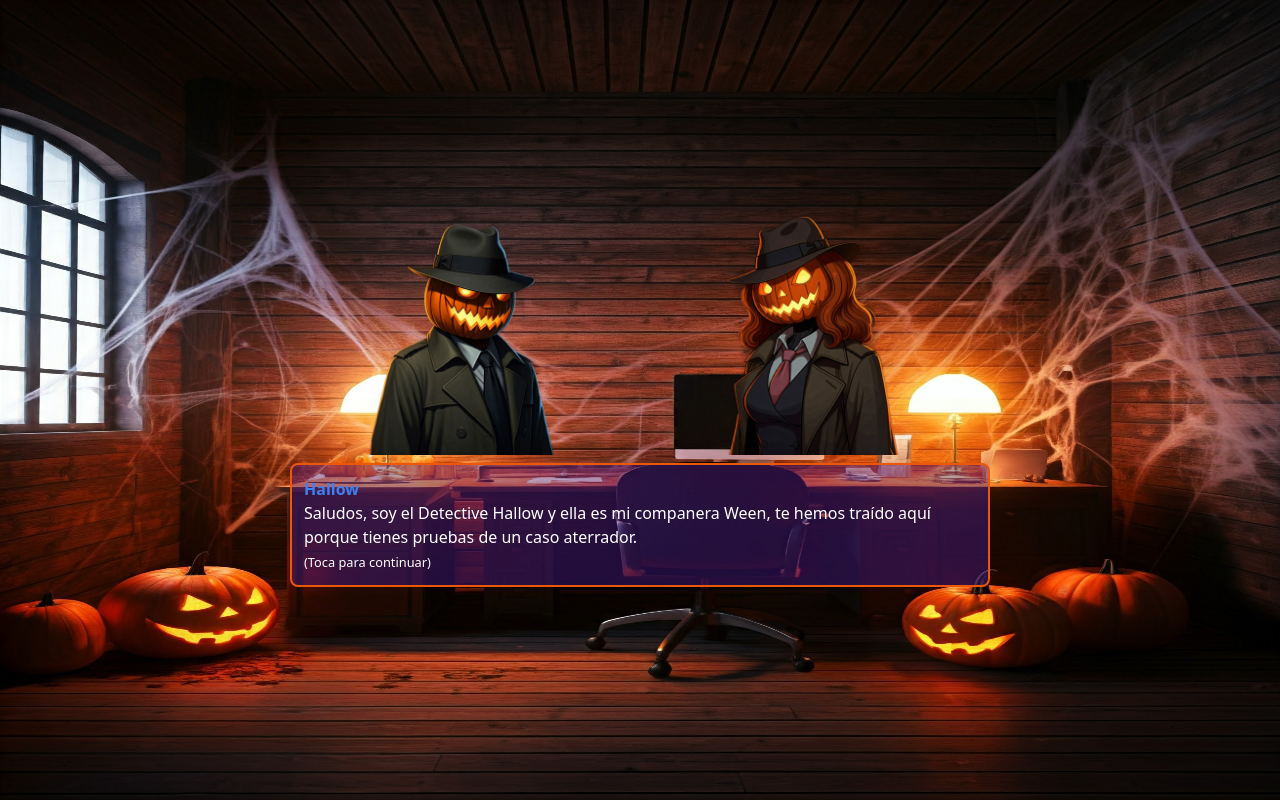
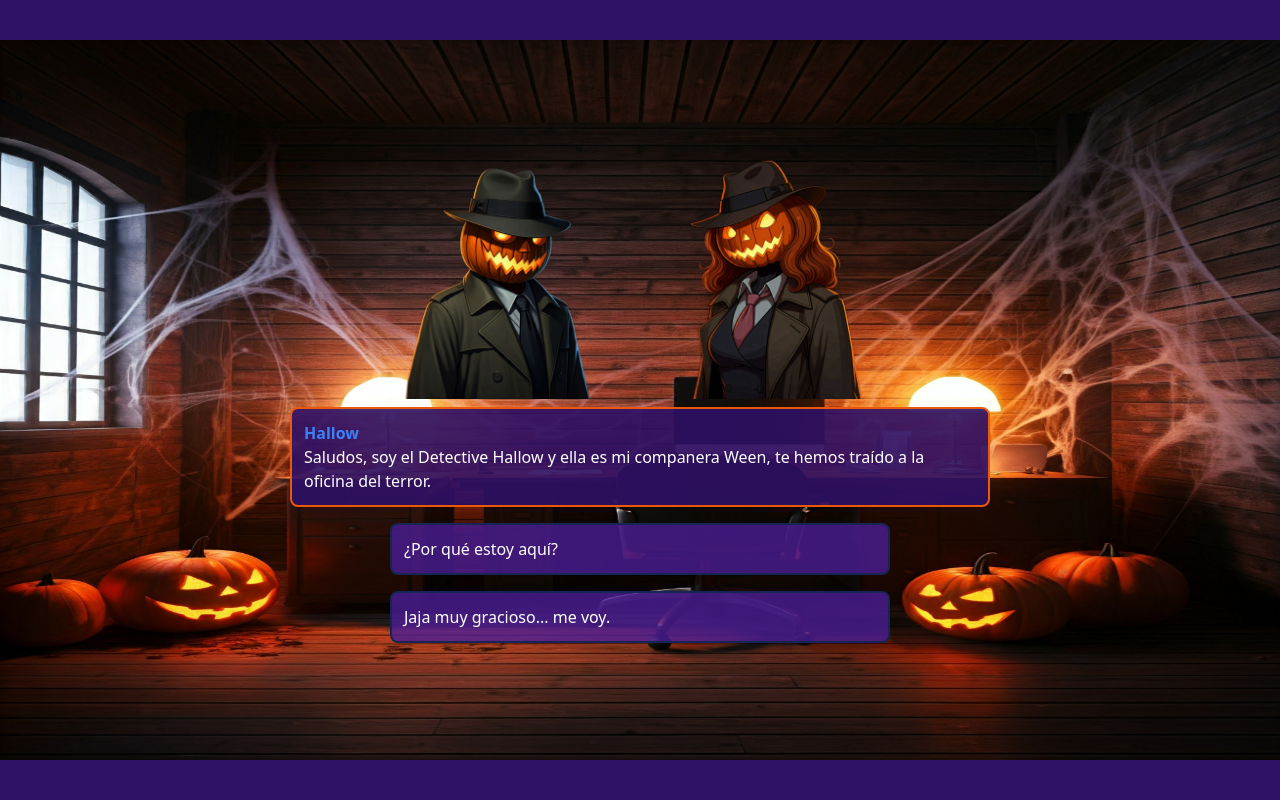
Before and after one commit to julioguirola/cloudinary-hack, a Next.js app: page / in a window 1280 px wide. Built offline with nearby package versions, Linux system fonts and the light colour scheme.

Commit message:
history 3 stages

```diff
--- a/src/app/page.tsx
+++ b/src/app/page.tsx
@@ -1,14 +1,20 @@
 "use client";
 import "./page.css";
 import { useEffect, useState } from "react";
-import Button from "@/components/Button";
 import Message from "@/components/Message";
-import { MouseEventHandler } from "react";
+import Option from "@/components/Option";
 import Image from "next/image";
+import office from "../../public/office.jpeg";
 
-function Stage_One() {
+function Stage_One({
+  stage,
+  nextStage,
+}: {
+  stage: number;
+  nextStage: Function;
+}) {
   return (
-    <section>
+    <section className="flex flex-col items-center sticky top-20">
       <div className="flex justify-evenly">
         <Image
           src={"/hallow_m.png"}
@@ -23,9 +29,97 @@ function Stage_One() {
           height={250}
         />
       </div>
+
       <Message
         who={true}
-        text="Saludos, soy el Detective Hallow y ella es mi companera Ween, te hemos traído aquí porque tienes pruebas de un caso aterrador."
+        text="Saludos, soy el Detective Hallow y ella es mi companera Ween, te hemos traído a la oficina del terror."
+      />
+
+      <Option
+        handleClick={() => {
+          nextStage(2);
+        }}
+        text={"¿Por qué estoy aquí?"}
+        stage={stage}
+      />
+      <Option
+        handleClick={() => {
+          nextStage(-1);
+        }}
+        text={"Jaja muy gracioso... me voy."}
+        stage={stage}
+      />
+    </section>
+  );
+}
+
+function Stage_Two({
+  stage,
+  nextStage,
+}: {
+  stage: number;
+  nextStage: Function;
+}) {
+  return (
+    <section className="flex flex-col items-center sticky top-20">
+      <div className="flex justify-evenly">
+        <Image
+          src={"/ween.png"}
+          alt="Detective Ween"
+          width={250}
+          height={250}
+        />
+      </div>
+
+      <Message
+        who={false}
+        text="Sabemos que posees dos imágenes de la escena del crimen que estamos investigando, pues recientemente esuviste en lugares embrujados."
+      />
+
+      <Option
+        handleClick={() => {
+          nextStage(3);
+        }}
+        text={"No creo haber estado en esos lugares"}
+        stage={stage}
+      />
+      <Option
+        handleClick={() => {
+          nextStage(3);
+        }}
+        text={"¿Dos imágenes?"}
+        stage={stage}
+      />
+    </section>
+  );
+}
+
+function Stage_OneTwo({
+  stage,
+  nextStage,
+}: {
+  stage: number;
+  nextStage: Function;
+}) {
+  return (
+    <section className="flex flex-col items-center sticky top-20">
+      <div className="flex justify-evenly">
+        <Image
+          src={"/hallow.png"}
+          alt="Detective hallow"
+          width={250}
+          height={250}
+        />
+      </div>
+
+      <Message who={true} text="Irte no es una opción." />
+
+      <Option
+        handleClick={() => {
+          nextStage(2);
+        }}
+        text={"¿Qué quieren de mí?"}
+        stage={stage}
       />
     </section>
   );
@@ -48,13 +142,10 @@ export default function Home() {
     <>
       {size[0] >= size[1] && (
         <main className="flex h-dvh justify-center items-center">
-          <Image
-            src="/office.jpeg"
-            className="absolute -z-10 h-full w-full"
-            alt="Office backgroung"
-            fill={true}
-          />
-          <Stage_One />
+          <Image src={office} alt="Office" className="absolute -z-10 h-fit" />
+          {stage === 1 && <Stage_One stage={1} nextStage={setStage} />}
+          {stage === 2 && <Stage_Two stage={2} nextStage={setStage} />}
+          {stage === -1 && <Stage_OneTwo stage={2} nextStage={setStage} />}
         </main>
       )}
       {size[0] < size[1] && (
--- a/src/components/Button.tsx
+++ /dev/null
@@ -1,18 +0,0 @@
-import { MouseEventHandler } from "react";
-
-export default function ({
-  text,
-  handleClick,
-}: {
-  text: string;
-  handleClick: MouseEventHandler<HTMLButtonElement>;
-}) {
-  return (
-    <button
-      onClick={handleClick}
-      className="relative active:top-1 border-0 bg-violet-900 text-white rounded-lg p-3 h-12 hover:bg-violet-950 m-2"
-    >
-      {text}
-    </button>
-  );
-}
--- a/src/components/Message.tsx
+++ b/src/components/Message.tsx
@@ -3,10 +3,9 @@ export default function ({ who, text }: { who: boolean; text: string }) {
   const color = who ? "text-blue-500" : "text-green-500";
   return (
     <>
-      <div className="p-3 bg-opacity-40 w-[700px] text-white border-2 border-orange-600 bg-violet-900 rounded-lg m-2">
+      <div className="p-3 bg-opacity-90 w-[700px] text-white border-2 border-orange-600 bg-violet-950 rounded-lg m-2">
         <strong className={color}>{name}</strong>
         <p>{text}</p>
-        <small>(Toca para continuar)</small>
       </div>
     </>
   );
--- /dev/null
+++ b/src/components/Option.tsx
@@ -0,0 +1,22 @@
+import { MouseEventHandler } from "react";
+
+export default function ({
+  text,
+  handleClick,
+  stage,
+}: {
+  text: string;
+  handleClick: MouseEventHandler;
+  stage: number;
+}) {
+  return (
+    <>
+      <div
+        onClick={handleClick}
+        className="p-3 bg-opacity-80 hover:border-orange-600 cursor-pointer w-[500px] text-white border-2 border-blue-950 bg-violet-900 rounded-lg m-2"
+      >
+        <p>{text}</p>
+      </div>
+    </>
+  );
+}
```
Also changed, not shown: public/office.jpeg.
